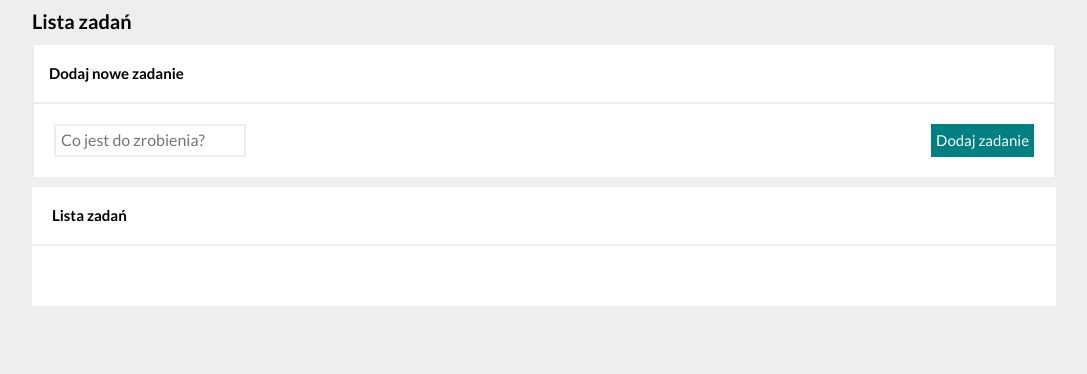
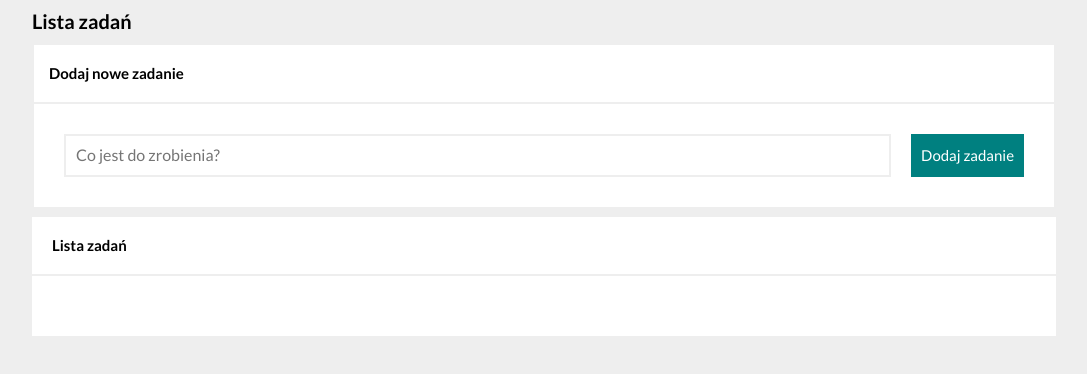
Before and after one commit to AnnaSniegula/toDoList, a plain HTML site: page index.html in a window 1280 px wide. Shown: the whole page, without its empty margins (96-1183 px from the left). Drawn offline with nearby package versions, Linux system fonts and the light colour scheme.

Commit message:
margin in form input and form button added, flex-grow added and padding chanded

```diff
--- a/css/form.css
+++ b/css/form.css
@@ -1,3 +1,4 @@
+
 .form__header {
 font-size: 15px;
 font-weight: bold;
@@ -16,15 +17,18 @@ margin: 2px;
 
 .form__fieldset--input {
     border: 2px solid #eee;
-    padding: 5px;
+    padding: 10px;
+    flex-grow: 1;
+    margin: 10px;
 }
 
 .form__fieldset--button {
     background-color: teal;
     color: white;
-    padding: 5px;
+    padding: 10px;
     border: 0px;
     font-size: 15px;
+    margin: 10px;
 }
 
 .form__fieldset--button:hover {
```
